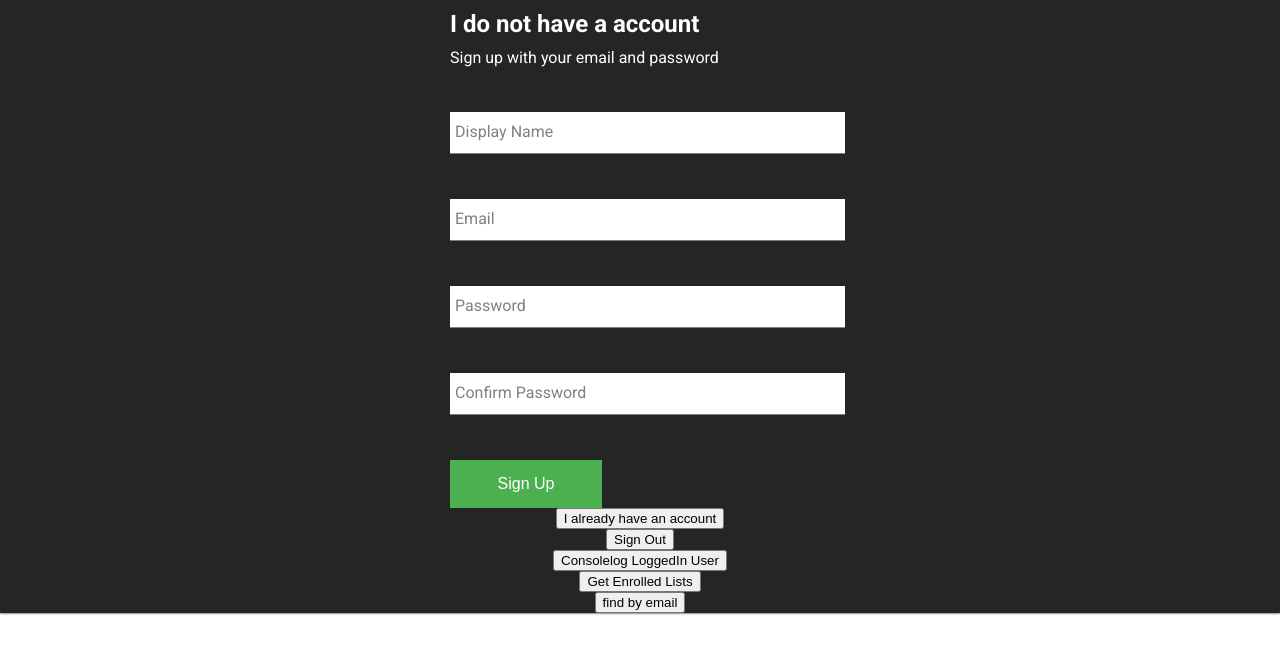
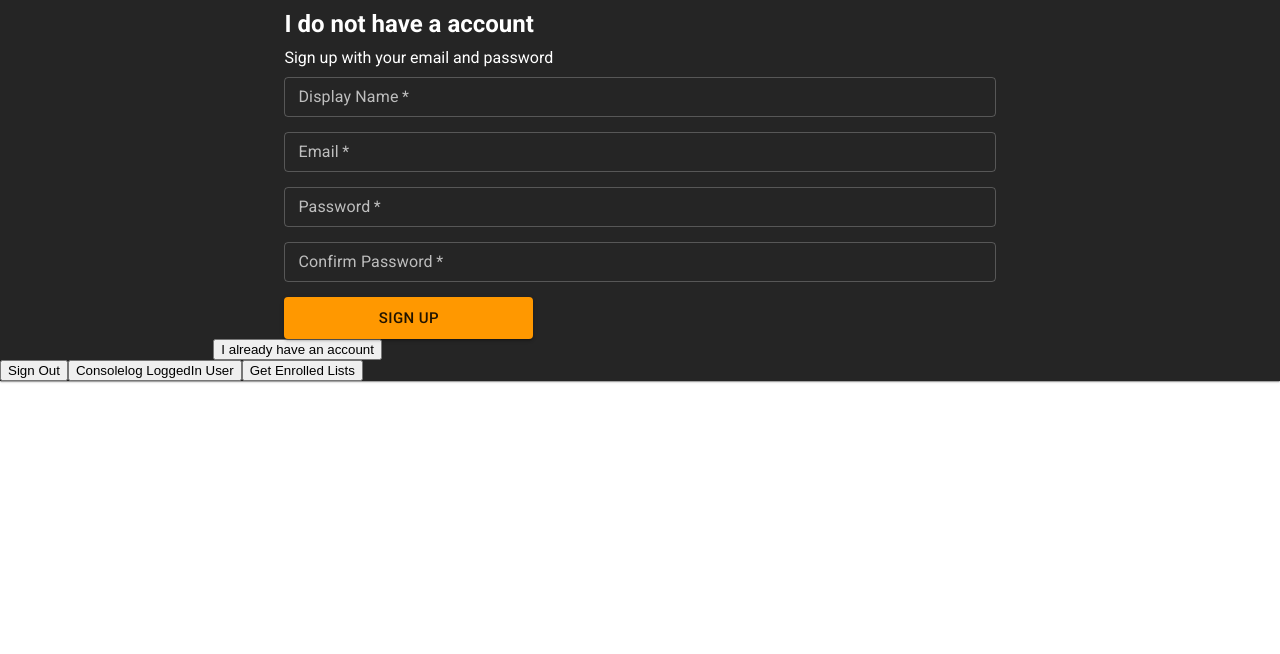
Before and after one commit to KarahanGuner/ToDoList, a React (Create React App) app: page / in a window 1280 px wide. Both pictures are taken after a click on the button "I do not have an account". Shown: the top 654 px of the page. Built offline with nearby package versions, Linux system fonts and the light colour scheme.

Commit message:
converted signup page to material ui

```diff
--- a/src/components/sign-in/sign-in.component.jsx
+++ b/src/components/sign-in/sign-in.component.jsx
@@ -1,6 +1,4 @@
 import React, {useState} from 'react';
-import FormInput from '../form-input/form-input.component';
-import './sign-in.styles.scss'
 import { auth, createUserProfileDocument } from '../../firebase/firebase.utils';
 import {setUser, setGlobalError} from '../../redux/user/user.slice';
 import { useDispatch } from "react-redux"
@@ -8,6 +6,7 @@ import { useDispatch } from "react-redux"
 import TextField from '@material-ui/core/TextField';
 import { makeStyles } from '@material-ui/core/styles';
 import Button from '@material-ui/core/Button';
+import Grid from '@material-ui/core/Grid';
 
 const useStyles = makeStyles((theme) => ({
     inputStyles: {
@@ -20,6 +19,10 @@ const useStyles = makeStyles((theme) => ({
     buttonStyles: {
         width: '35%',
         marginTop: '10px',
+    },
+    titleStyles: {
+        marginTop: '10px',
+        marginBottom: '10px'
     }
 }));
 
@@ -57,8 +60,11 @@ const SignIn = () => {
 
     return (
         <div className='sign-in'>
+            <Grid container>
+            <Grid item xs={1} ></Grid>
+            <Grid item xs={10}>
             <form onSubmit={handleSubmit} >
-                <h2 className='title'>I already have an account</h2>
+                <h2 className={styles.titleStyles}>I already have an account</h2>
                 <span>Sign in with your email and password</span>
                 <TextField
                 className={styles.inputStyles}
@@ -89,6 +95,9 @@ const SignIn = () => {
                 </Button>
 
             </form>
+            </Grid>
+            <Grid item xs={1}></Grid>
+            </Grid>
         </div>
 
     );
--- a/src/components/sign-in/sign-in.styles.scss
+++ /dev/null
@@ -1,22 +0,0 @@
-.sign-in {
-    width: 380px;
-    display: flex;
-    flex-direction: column;
-
-    .title {
-      margin: 10px 0;
-    }
-
-    .button {
-        background-color: #4CAF50; /* Green */
-        border: none;
-        color: white;
-        padding: 15px 32px;
-        text-align: center;
-        text-decoration: none;
-        display: inline-block;
-        font-size: 16px;
-        align-items: left;
-        width: 40%;
-      }
-  }
--- a/src/components/sign-up/sign-up.component.jsx
+++ b/src/components/sign-up/sign-up.component.jsx
@@ -1,15 +1,35 @@
 import React, {useState} from 'react';
 import { useDispatch } from "react-redux"
-import FormInput from '../form-input/form-input.component';
 import {setUser, setGlobalError} from '../../redux/user/user.slice';
 import { auth, createUserProfileDocument } from '../../firebase/firebase.utils';
+//material ui
+import TextField from '@material-ui/core/TextField';
+import { makeStyles } from '@material-ui/core/styles';
+import Button from '@material-ui/core/Button';
+import Grid from '@material-ui/core/Grid';
 
 
-import './sign-up.styles.scss';
+const useStyles = makeStyles((theme) => ({
+  inputStyles: {
+      width: '100%',
+      borderRadius: 0,
+      marginTop: '10px',
+      marginBottom: '5px'
+
+  },
+  buttonStyles: {
+      width: '35%',
+      marginTop: '10px',
+  },
+  titleStyles: {
+      marginTop: '10px',
+      marginBottom: '10px'
+  }
+}));
 
 const SignUp = () => {
     const dispatch = useDispatch();
-
+    const styles = useStyles();
     const [userCredentials, setCredentials] = useState({
         email: '',
         displayName: '',
@@ -48,10 +68,17 @@ const SignUp = () => {
 
     return (
         <div className='sign-up'>
-          <h2 className='title'>I do not have a account</h2>
+                <Grid container>
+        <Grid item xs={1} ></Grid>
+        <Grid item xs={10}>
+          <form onSubmit={handleSubmit}>
+          <h2 className={styles.titleStyles}>I do not have a account</h2>
           <span>Sign up with your email and password</span>
-          <form onSubmit={handleSubmit}>
-            <FormInput
+            <TextField
+              className={styles.inputStyles}
+              id="outlined-basic"
+              variant="outlined"
+              size='small'
               type='text'
               name='displayName'
               value={displayName}
@@ -59,7 +86,11 @@ const SignUp = () => {
               label='Display Name'
               required
             />
-            <FormInput
+            <TextField
+              className={styles.inputStyles}
+              id="outlined-basic"
+              variant="outlined"
+              size='small'
               type='email'
               name='email'
               value={email}
@@ -67,7 +98,11 @@ const SignUp = () => {
               label='Email'
               required
             />
-            <FormInput
+            <TextField
+              className={styles.inputStyles}
+              id="outlined-basic"
+              variant="outlined"
+              size='small'
               type='password'
               name='password'
               value={password}
@@ -75,7 +110,11 @@ const SignUp = () => {
               label='Password'
               required
             />
-            <FormInput
+            <TextField
+              className={styles.inputStyles}
+              id="outlined-basic"
+              variant="outlined"
+              size='small'
               type='password'
               name='confirmPassword'
               value={confirmPassword}
@@ -83,8 +122,13 @@ const SignUp = () => {
               label='Confirm Password'
               required
             />
-            <button className='button' type='submit'>Sign Up</button>
+            <Button className={styles.buttonStyles} variant="contained" color="primary" size="large" type='submit'>
+                    Sign Up
+                </Button>
           </form>
+          </Grid>
+          <Grid item xs={1}></Grid>
+        </Grid>
         </div>
       );
 }
--- a/src/components/sign-up/sign-up.styles.scss
+++ /dev/null
@@ -1,22 +0,0 @@
-.sign-up {
-    display: flex;
-    flex-direction: column;
-    width: 380px;
-
-    .title {
-      margin: 10px 0;
-    }
-
-    .button {
-        background-color: #4CAF50; /* Green */
-        border: none;
-        color: white;
-        padding: 15px 32px;
-        text-align: center;
-        text-decoration: none;
-        display: inline-block;
-        font-size: 16px;
-        align-items: left;
-        width: 40%;
-      }
-  }
--- a/src/firebase/firebase.utils.js
+++ b/src/firebase/firebase.utils.js
@@ -191,10 +191,6 @@ export const leaveTheList = async (userId, listId) => {
   }, {merge:true});
 }
 
-export const experimentFindDocumentFromEmail = async () => {
-  const userDoc = await firestore.collection("users").where("email", "==", "karahan2@gmail.com").get();
-  console.log(userDoc.docs[0].data()); //userDoc is a "where object" (not document object) , it has satisfiying documents as an array under the docs key
-}
 
 export const getCurrentUser = () => {
   return new Promise((resolve, reject) => {
--- a/src/pages/apppage/apppage.component.jsx
+++ b/src/pages/apppage/apppage.component.jsx
@@ -13,16 +13,11 @@ const AppPage = () => {
     const chooseRender = useSelector((state) => state.renderReducer.render);
     console.log('this is render in apppage = ' + chooseRender.contents);
     return (
-        <Grid container>
-            <Grid item xs={false} sm={2}></Grid>
-            <Grid item xs={12} sm={8}>
-                { chooseRender.lists ? <Lists/> : null }
-                { chooseRender.contents ? <Contents/> : null }
-                { chooseRender.settings ? <Settings/> : null }
-            </Grid>
-            <Grid item xs={false} sm={2}></Grid>
-        </Grid>
-
+        <div>
+            { chooseRender.lists ? <Lists/> : null }
+            { chooseRender.contents ? <Contents/> : null }
+            { chooseRender.settings ? <Settings/> : null }
+        </div>
     )
 };
 
--- a/src/pages/homepage/homepage.component.jsx
+++ b/src/pages/homepage/homepage.component.jsx
@@ -2,13 +2,15 @@ import React, {useState} from 'react';
 import SignIn from '../../components/sign-in/sign-in.component';
 import SignUp from '../../components/sign-up/sign-up.component';
 import AppPage from '../apppage/apppage.component';
-import './homepage.styles.scss';
+// import './homepage.styles.scss';
 
 import { useSelector, useDispatch } from "react-redux"
 import {setUser} from '../../redux/user/user.slice';
 
-import { auth, getCurrentUser, getEnrolledLists, experimentFindDocumentFromEmail } from '../../firebase/firebase.utils';
+import { auth, getCurrentUser, getEnrolledLists } from '../../firebase/firebase.utils';
 
+//material-ui
+import Grid from '@material-ui/core/Grid';
 
 const HomePage = () => {
     const [hasAccount, toggleHasAccount] = useState(true);
@@ -49,6 +51,9 @@ const HomePage = () => {
 
     return (
     <div className='home' >
+        <Grid container>
+            <Grid item xs={false} sm={2}></Grid>
+            <Grid item xs={12} sm={8} >
             {
                 !user
                 ? <div>{signinOrSignUp}</div>
@@ -59,11 +64,13 @@ const HomePage = () => {
                 ? <div><button className='button' type='button' onClick={toggleSigninSignup}>{toggleMessage}</button></div>
                 : null
             }
+            </Grid>
+            <Grid item xs={false} sm={2}></Grid>
+        </Grid>
 
         <button className='button' type='button' onClick={handleSignout}>Sign Out</button>
         <button className='button' type='button' onClick={isLoggedIn}>Consolelog LoggedIn User</button>
         <button className='button' type='button' onClick={getLists}>Get Enrolled Lists</button>
-        <button className='button' type='button' onClick={experimentFindDocumentFromEmail}>find by email</button>
     </div>
     )
 };
```
Lines whose indentation alone changed are shown as unchanged.
